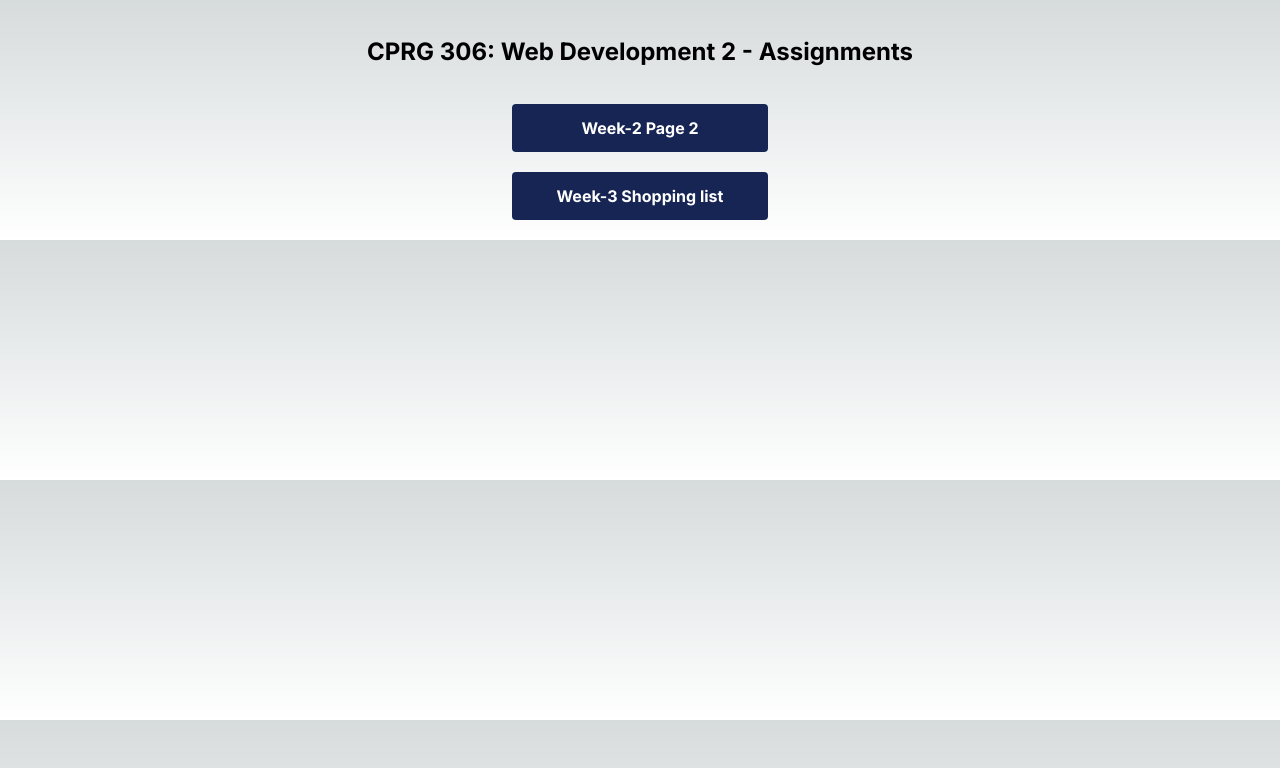
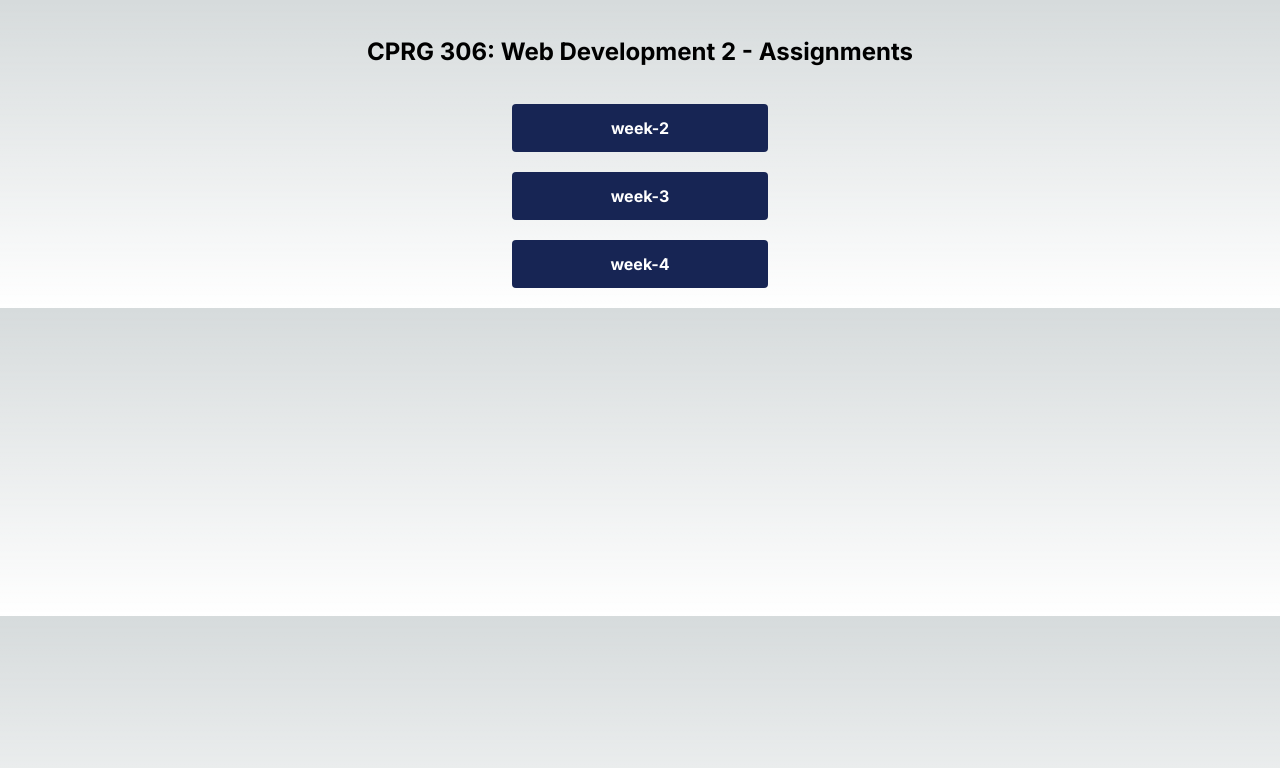
Before and after one commit to JHNSTVN/cprg306-assignments, a Next.js app: page / in a window 1280 px wide. Shown: the top 768 px of the page. Built offline with nearby package versions, Linux system fonts and the light colour scheme.

Commit message:
Re-naming

```diff
--- a/app/page.js
+++ b/app/page.js
@@ -6,12 +6,17 @@ const Home = () => {
       <h1 className="text-2xl font-bold text-center p-5 my-4">CPRG 306: Web Development 2 - Assignments</h1>
       <div className="w-64">
         <Link href="/week-2">
-          <button className="w-full h-12 bg-blue-950 hover:bg-blue-700 text-white font-bold py-2 px-4 rounded mb-5">Week-2 Page 2</button>
+          <button className="w-full h-12 bg-blue-950 hover:bg-blue-700 text-white font-bold py-2 px-4 rounded mb-5">week-2</button>
         </Link>
       </div>
       <div className="w-64">
         <Link href="/week-3">
-          <button className="w-full h-12 bg-blue-950 hover:bg-blue-700 text-white font-bold py-2 px-4 rounded mb-5">Week-3 Shopping list</button>
+          <button className="w-full h-12 bg-blue-950 hover:bg-blue-700 text-white font-bold py-2 px-4 rounded mb-5">week-3</button>
+        </Link>
+      </div>
+      <div className="w-64">
+        <Link href="/week-4">
+          <button className="w-full h-12 bg-blue-950 hover:bg-blue-700 text-white font-bold py-2 px-4 rounded mb-5">week-4</button>
         </Link>
       </div>
     </div>
```
Also changed, not shown: app/week-4/new-item.js (added), app/week-4/page.js (added).
